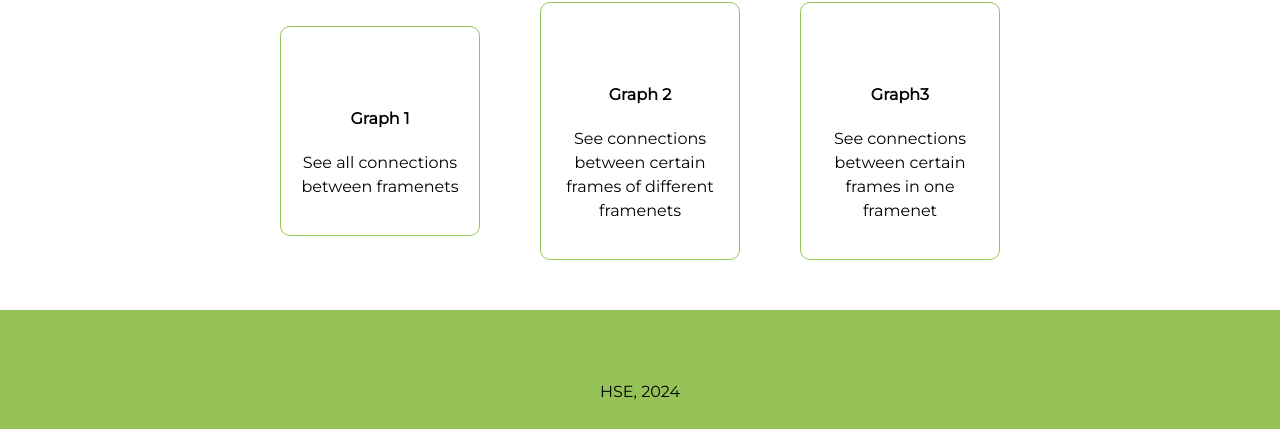
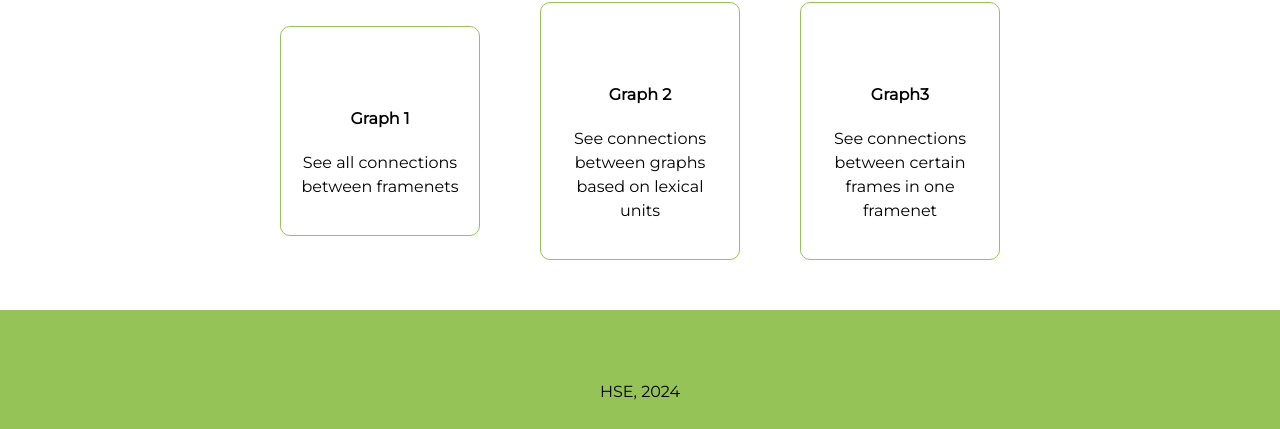
Before and after one commit to hemulitch/multilingual-database-of-frames, a Flask app: page /graphs in a window 1280 px wide. Shown: the part 182-611 px from the top of the page. Run offline with Flask 3, Linux system fonts and the light colour scheme.

Commit message:
Update graphs.html

```diff
--- a/webapp/templates/graphs.html
+++ b/webapp/templates/graphs.html
@@ -13,7 +13,7 @@
     </a>
     <a class="column" href="/graph2_menu">
         <p style="font-weight: bolder;">Graph 2</p>
-        <p style="margin-top: 20px">See connections between certain frames of different framenets</p>
+        <p style="margin-top: 20px">See connections between graphs based on lexical units</p>
     </a>
     <a class="column" href="/graph3_menu">
         <p style="font-weight: bolder;">Graph3</p>
```
